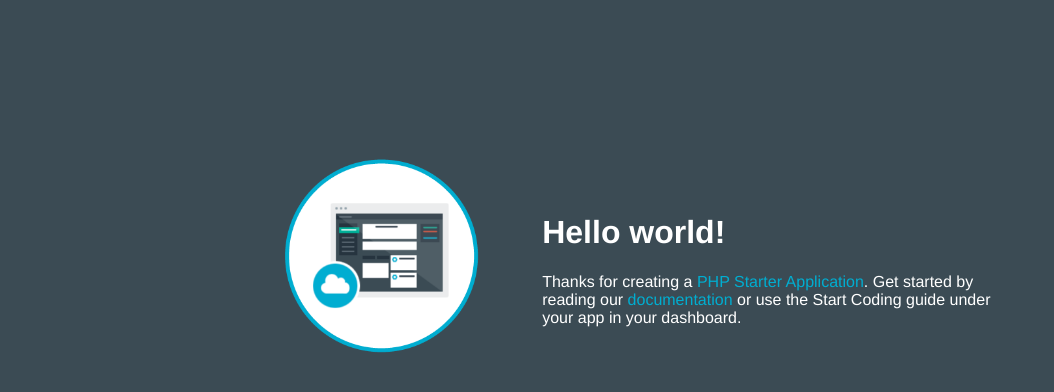
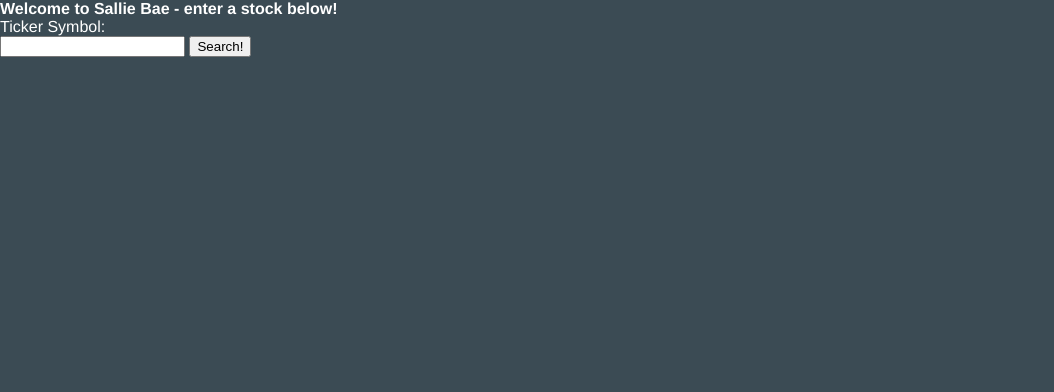
Before and after one commit to yangbrian/Bitcamp2015, a PHP site: page / in a window 1280 px wide. Shown: the top 392 px of the page, without its empty margins (0-1054 px from the left). Run offline with PHP 8.4, Linux system fonts and the light colour scheme.

Commit message:
Rudimentary stock search off yahoo API

```diff
--- a/index.php
+++ b/index.php
@@ -6,18 +6,11 @@
 	<link rel="stylesheet" href="style.css" />
 </head>
 <body>
-	<table>
-		<tr>
-			<td style='width: 30%;'><img class = 'newappIcon' src='images/newapp-icon.png'>
-			</td>
-			<td>
-				<h1 id = "message"><?php echo "Hello world!"; ?>
-</h1>
-				<p class='description'></p> Thanks for creating a <span class="blue">PHP Starter Application</span>. Get started by reading our <a
-				href="https://www.ng.bluemix.net/docs/#starters/php/index.html#php">documentation</a>
-				or use the Start Coding guide under your app in your dashboard.
-			</td>
-		</tr>
-	</table>
+    <strong>Welcome to Sallie Bae - enter a stock below!</strong>
+    <form action="stockSearch.php" method="get">
+        <div id="stockSearch">Ticker Symbol: </div>
+        <input type="text" name="ticker">
+        <input type="submit" value="Search!">
+    </form>
 </body>
 </html>
```
Also changed, not shown: stockSearch.php (added, +29 -0 lines), 1 other file.
